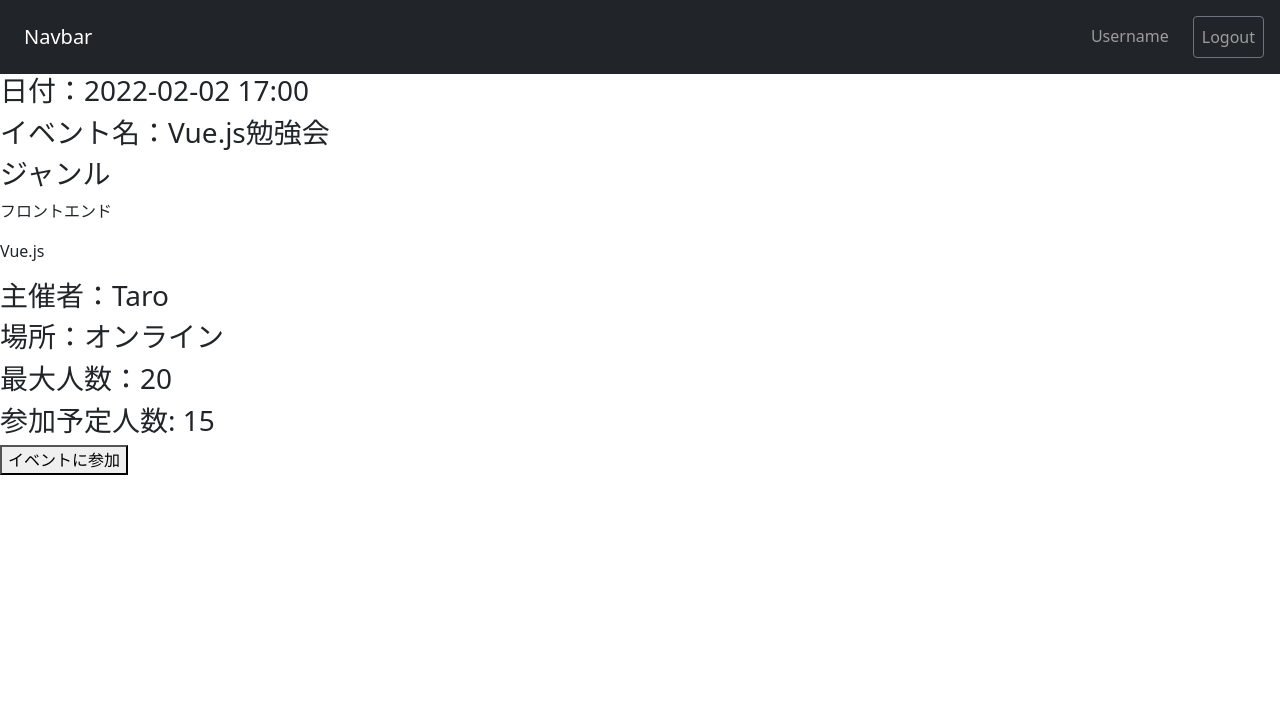
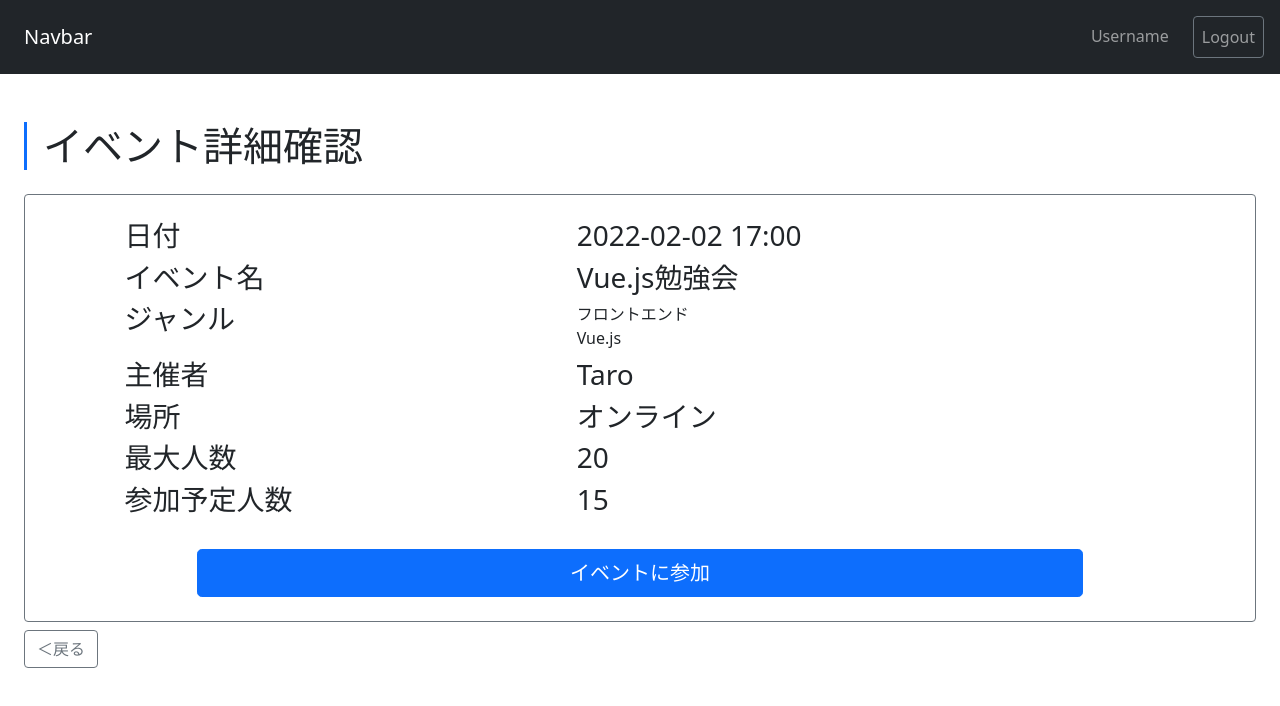
Before and after one commit to TAKAYAMAN2180/gmo-group-b-alfa, a Next.js app: page /event/1 in a window 1280 px wide. Shown: the top 706 px of the page. Built offline with nearby package versions, Linux system fonts and the light colour scheme; no server answers.

Commit message:
add-event-id

```diff
--- a/src/pages/event/[id].tsx
+++ b/src/pages/event/[id].tsx
@@ -77,32 +77,50 @@ export default function Page() {
 
   return (
     <>
-    <div>
-      <h3>日付：{event.start_time}</h3>
+      <div className=".container mt-4 p-4 container-fluid">
+        <div className="pb-3">
+          <h1 className="border-primary border-start border-3 ps-3">イベント詳細確認</h1>
         </div>
-    <div>
-      <h3>イベント名：{event.name}</h3>
+        <div className="border border-secondary rounded p-4">
+          <div className="row d-flex justify-content-around">
+            <h3 className="col-3">日付</h3>
+            <h3 className="col-6">{event.start_time}</h3>
           </div>
-    <div>
-      <h3>ジャンル</h3>
+          <div className="row d-flex justify-content-around">
+            <h3 className="col-3">イベント名</h3>
+            <h3 className="col-6">{event.name}</h3>
+          </div>
+          <div className="row d-flex justify-content-around">
+            <h3 className="col-3">ジャンル</h3>
+            <div className="col-6 mb-2">
               {event.technologies.map((tech, index) => (
-        <p key={index}>{tech}</p>
+                <p className="mb-0" key={index}>{tech}</p>
               ))}
             </div>
-    <div>
-      <h3>主催者：{event.create_user}</h3>
           </div>
-    <div>
-      <h3>場所：{event.location}</h3>
+          <div className="row d-flex justify-content-around">
+            <h3 className="col-3">主催者</h3>
+            <h3 className="col-6">{event.create_user}</h3>
           </div>
-    <div>
-      <h3>最大人数：{event.limitation}</h3>
+          <div className="row d-flex justify-content-around">
+            <h3 className="col-3">場所</h3>
+            <h3 className="col-6">{event.location}</h3>
           </div>
-    <div>
-      <h3>参加予定人数: {reserveNum.num}</h3>
+          <div className="row d-flex justify-content-around">
+            <h3 className="col-3">最大人数</h3>
+            <h3 className="col-6">{event.limitation}</h3>
           </div>
-    <div>
-      <button onClick={joinEvent}>イベントに参加</button>
+          <div className="row d-flex justify-content-around">
+            <h3 className="col-3">参加予定人数</h3>
+            <h3 className="col-6">{reserveNum.num}</h3>
+          </div>
+          <div className="d-flex justify-content-around">
+            <button className="btn btn-primary btn-lg col-9 mt-4" onClick={joinEvent}>イベントに参加</button>
+          </div>
+        </div>
+        <div className="mt-2">
+          <a href="/home" className="btn btn-outline-secondary">＜戻る</a>
+        </div>
       </div>
     </>
   )
```
Lines whose indentation alone changed are shown as unchanged.
